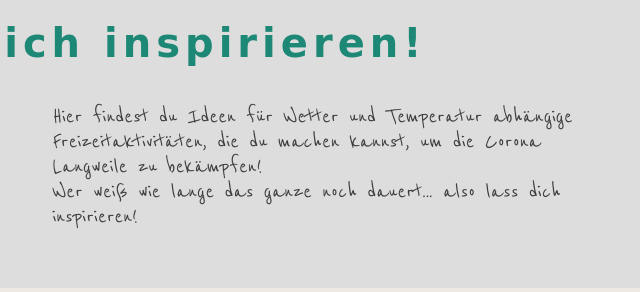
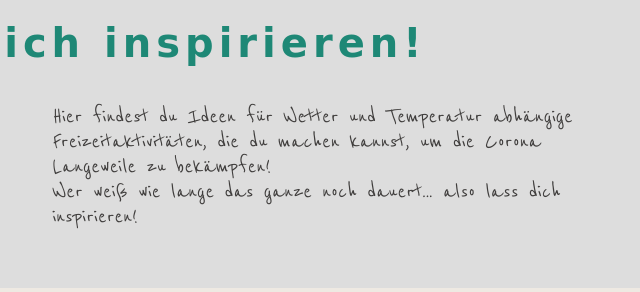
Before and after one commit to manon-magendie/mc-web, a plain HTML site: page index.html in a window 1280 px wide. Shown: the top 292 px of the page, 511-1151 px from the left. Drawn offline with Linux system fonts and the light colour scheme; a web font is replaced by a local one.

Commit message:
rechtschreibfehler korrigiert

```diff
--- a/index.html
+++ b/index.html
@@ -16,7 +16,7 @@
                 <h1>Lass dich inspirieren!</h1>
 
                 <div class="wetter-text-bloc">
-                    <p class="text">Hier findest du Ideen für Wetter und Temperatur abhängige Freizeitaktivitäten, die du machen kannst, um die Corona Langweile zu bekämpfen! <br>
+                    <p class="text">Hier findest du Ideen für Wetter und Temperatur abhängige Freizeitaktivitäten, die du machen kannst, um die Corona Langeweile zu bekämpfen! <br>
                     Wer weiß wie lange das ganze noch dauert... also lass dich inspirieren!</p>
 
 
```
